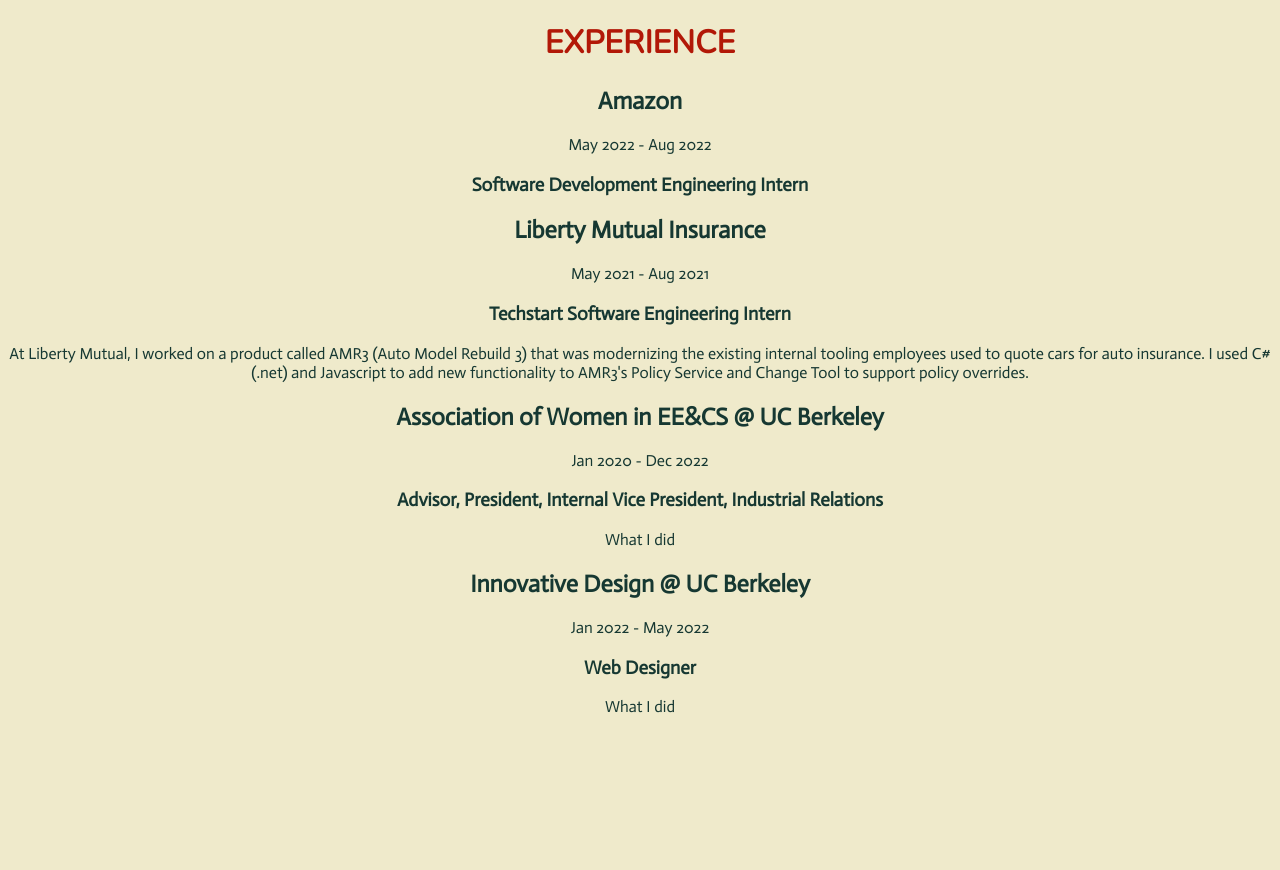
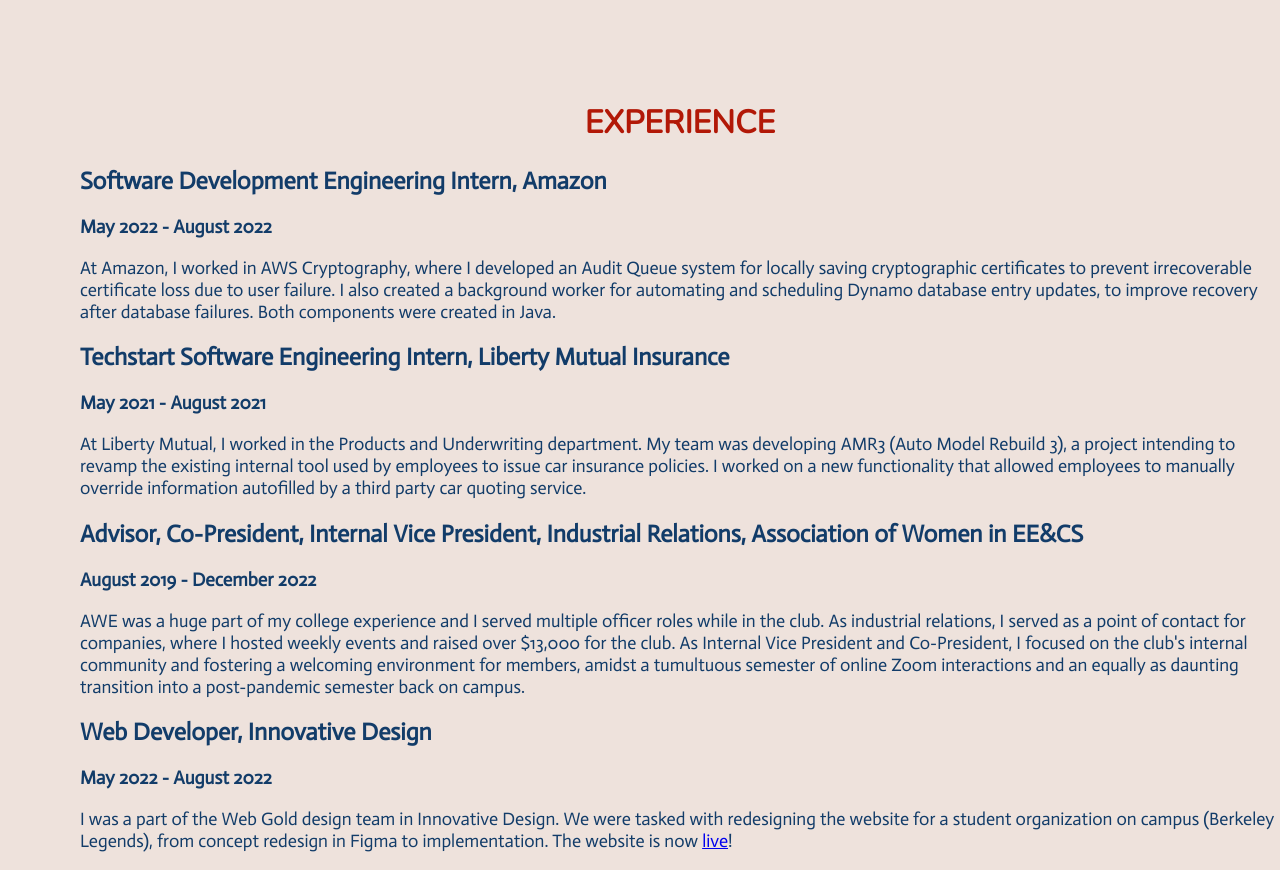
Before and after one commit to jenniferyang818/jenniferyang818.github.io, a React (Create React App) app: page /experience in a window 1280 px wide. Before the commit the page ends 800 px from the top, so only its background shows below. Built offline with nearby package versions, Linux system fonts and the light colour scheme.

Commit message:
color scheme reverted. progress made with adding content to experience

```diff
--- /dev/null
+++ b/src/components/Header.css
@@ -0,0 +1,3 @@
+body {
+    margin:3rem;
+}
--- /dev/null
+++ b/src/components/Header.js
@@ -0,0 +1,24 @@
+import {Link} from "react-router-dom";
+import './Header.css';
+
+// function NavItem(props) {
+//     return (
+//         <Link to={props.to} className="navbar-item">{props.name}</Link>
+//     );
+// }
+
+function Header() {
+    <div className="header">
+        <p>hello</p>
+        {/* <NavItem name={"Experience"} to={"/experience"}></NavItem>
+        <NavItem name={"Projects"} to={"/projects"}></NavItem>
+        <NavItem name={"About Me"} to={"/about"}></NavItem> */}
+        <Link to="/experience">
+              <button class="button">
+                <span>Experience</span>
+              </button>
+        </Link>
+    </div>
+
+  }
+  export default Header;
--- a/src/pages/Experience.css
+++ b/src/pages/Experience.css
@@ -0,0 +1,22 @@
+body {
+    margin:5rem;
+}
+
+h1 {
+    font-family: 'Nunito', sans-serif;
+    color: #b21807;
+    text-align: center;
+  }
+
+.exp {
+    text-align: left;
+    position: absolute;
+    /* top: 50%; */
+    /* left: 50%;  */
+    /* transform: translate(-50%, -50%); */
+}
+
+.top-row {
+    display: flex;
+    justify-content: space-between;
+}
--- a/src/pages/Experience.js
+++ b/src/pages/Experience.js
@@ -1,34 +1,45 @@
+import Header from "../components/Header.js";
+import "./Experience.css";
+
+
 function Experience() {
     return (
       <div className="body">
-        <h1>EXPERIENCE</h1>
+        <Header></Header>
         <div className="exp">
-          <h2>Amazon</h2>
-          <p>May 2022 - Aug 2022</p>
-          <h3>Software Development Engineering Intern</h3>
-          <p></p>
-        </div>
-        <div className="exp">
-          <h2>Liberty Mutual Insurance</h2>
-          <p>May 2021 - Aug 2021</p>
-          <h3>Techstart Software Engineering Intern</h3>
-          <p>At Liberty Mutual, I worked on a product called AMR3 (Auto Model Rebuild 3) that was
-            modernizing the existing internal tooling employees used to quote cars for auto insurance.
-            I used C# (.net) and Javascript to add new functionality to AMR3's Policy Service and Change Tool
-            to support policy overrides.
-          </p>
-        </div>
-        <div className="exp">
-          <h2>Association of Women in EE&CS @ UC Berkeley</h2>
-          <p>Jan 2020 - Dec 2022</p>
-          <h3>Advisor, President, Internal Vice President, Industrial Relations</h3>
-          <p>What I did</p>
-        </div>
-        <div className="exp">
-          <h2>Innovative Design @ UC Berkeley</h2>
-          <p>Jan 2022 - May 2022</p>
-          <h3>Web Designer</h3>
-          <p>What I did</p>
+          <h1>EXPERIENCE</h1>
+          <div id="amazon">
+            {/* TODO: same line formatting like resume */}
+            <div className="role"><h2>Software Development Engineering Intern, Amazon</h2></div>
+            <div className="date"><h3>May 2022 - August 2022</h3></div>
+            <div className="tldr"><p>At Amazon, I worked in AWS Cryptography, where I developed an Audit Queue system for locally saving
+              cryptographic certificates to prevent irrecoverable certificate loss due to user failure. I also created a background worker for automating
+              and scheduling Dynamo database entry updates, to improve recovery after database failures. Both components were created in Java.</p></div>
+          </div>
+
+          <div id="lm">
+            <div className="role"><h2>Techstart Software Engineering Intern, Liberty Mutual Insurance</h2></div>
+            <div className="date"><h3>May 2021 - August 2021</h3></div>
+            <div className="tldr"><p>At Liberty Mutual, I worked in the Products and Underwriting department. My team was developing AMR3 (Auto Model
+              Rebuild 3), a project intending to revamp the existing internal tool used by employees to issue car insurance policies. I worked on a new
+              functionality that allowed employees to manually override information autofilled by a third party car quoting service. </p></div>
+          </div>
+
+          <div id="awe">
+            <div className="role"><h2>Advisor, Co-President, Internal Vice President, Industrial Relations, Association of Women in EE&CS</h2></div>
+            <div className="date"><h3>August 2019 - December 2022</h3></div>
+            <div className="tldr"><p>AWE was a huge part of my college experience and I served multiple officer roles while in the club. As industrial relations,
+              I served as a point of contact for companies, where I hosted weekly events and raised over $13,000 for the club. As Internal Vice President and Co-President,
+              I focused on the club's internal community and fostering a welcoming environment for members, amidst a tumultuous semester of online
+              Zoom interactions and an equally as daunting transition into a post-pandemic semester back on campus. </p></div>
+          </div>
+
+          <div id="innod">
+            <div className="role"><h2>Web Developer, Innovative Design</h2></div>
+            <div className="date"><h3>May 2022 - August 2022</h3></div>
+            <div className="tldr"><p>I was a part of the Web Gold design team in Innovative Design. We were tasked with redesigning the website for a student organization
+              on campus (Berkeley Legends), from concept redesign in Figma to implementation. The website is now <a href="https://legends.berkeley.edu/" target="_blank">live</a>!</p></div>
+          </div>
         </div>
       </div>
     );
--- a/src/pages/Landing.css
+++ b/src/pages/Landing.css
@@ -7,20 +7,23 @@
   font-family: 'Actor', sans-serif;
   -webkit-font-smoothing: antialiased;
   -moz-osx-font-smoothing: grayscale;
-  background-color: #efeacb;
-  color: #163832;
+  background-color: #EEE2DC;
+  color: #123C69;
 }
-
+p {
+  font-size:large;
+}
 code {
   font-family: 'Actor', sans-serif;
 }
 
 .content {
-    position: fixed;
+    position: absolute;
     top: 50%;
     left: 50%;
     /* bring your own prefixes */
     transform: translate(-50%, -50%);
+    text-align: left;
 }
 
 .buttons {
@@ -31,17 +34,44 @@
 }
 
 .button {
-    background-color: #e3cb9c;
     border: none;
-    width: 5rem;
+    width: 10rem;
     height: 5rem;
-    border-radius: 80%;
+    background-color: #EEE2DC;
     font-family: Actor;
+    font-size:1.5rem;
+    color: #123C69;
+    margin: 1rem;
 }
 
 .button:hover {
-    background-color: #d5a55d;
-    transform: scale(1.6);
     transition: 0.5s;
     cursor: pointer;
+    font-size:2rem;
+    background-color: #EEE2DC;
 }
+.button span {
+  cursor: pointer;
+  display: inline-block;
+  position: relative;
+  transition: 0.5s;
+  font-size: 1.5rem;
+}
+
+.button span:after {
+  content: '\00bb';
+  position: absolute;
+  opacity: 0;
+  top: 0;
+  right: -20px;
+  transition: 0.5s;
+}
+
+.button:hover span {
+  padding-right: 25px;
+}
+
+.button:hover span:after {
+  opacity: 1;
+  right: 0;
+}
--- a/src/pages/Landing.js
+++ b/src/pages/Landing.js
@@ -1,45 +1,58 @@
 import { Link } from "react-router-dom"
 import "./Landing.css";
+import Header from "../components/Header.js"
+import Experience from "../pages/Experience.js"
+
+function handleScroll(props) {
+
+}
+
 
 function Landing() {
+
+  const handleClickScroll = () => {
+    const element = document.getElementById('experience');
+    if (element) {
+      element.scrollIntoView({behavior: 'smooth'});
+    }
+  };
+
     return (
       <div className="content">
+        <Header></Header>
         <div className="intro">
           <h1>JENNIFER YANG</h1>
           <p>Hi! I'm Jennifer. I'm a(n)...
-            <li>recent <b>UC Berkeley grad</b> w/ a Computer Science degree and minor in Data Science</li>
+            <li><b>UC Berkeley grad</b> w/ a Computer Science degree and minor in Data Science</li>
             <li>incoming <b>software engineer</b> at Amazon in AWS Cryptography</li>
             <li>previous intern at <b>Amazon</b> (Summer 2022) & <b>Liberty Mutual</b> (Summer 2021)</li>
-            <li><b>aspiring foodie </b> with a special love for pasta trying to shake her picky eater habits</li>
+            <li><b>aspiring foodie </b> trying to shake her picky eater habits</li>
             <li>avid <b>adrenaline junkie</b> & roller coaster fan</li>
           </p>
         </div>
 
         <div className="buttons">
           <div>
-            <Link to="/experience">
+            <button class="button" onClick={handleClickScroll}><span>Experience</span></button>
+          </div>
+
+          <div>
+            <Link to="/projects">
               <button class="button">
-                Experience
+                <span>Projects</span>
               </button>
             </Link>
           </div>
-          <h1>🍝</h1>
-          <div>
-            <Link to="/projects">
-              <button class="button">
-                Projects
-              </button>
-            </Link>
-          </div>
-          <h1>🍝</h1>
+
           <div>
             <Link to="/about">
               <button class="button">
-                  Contact Me
+                  <span>About Me</span>
                 </button>
             </Link>
           </div>
        </div>
+       <div id="experience"><Experience></Experience></div>
       </div>
     );
   }
```
Also changed, not shown: src/pages/meatball.png (deleted).
